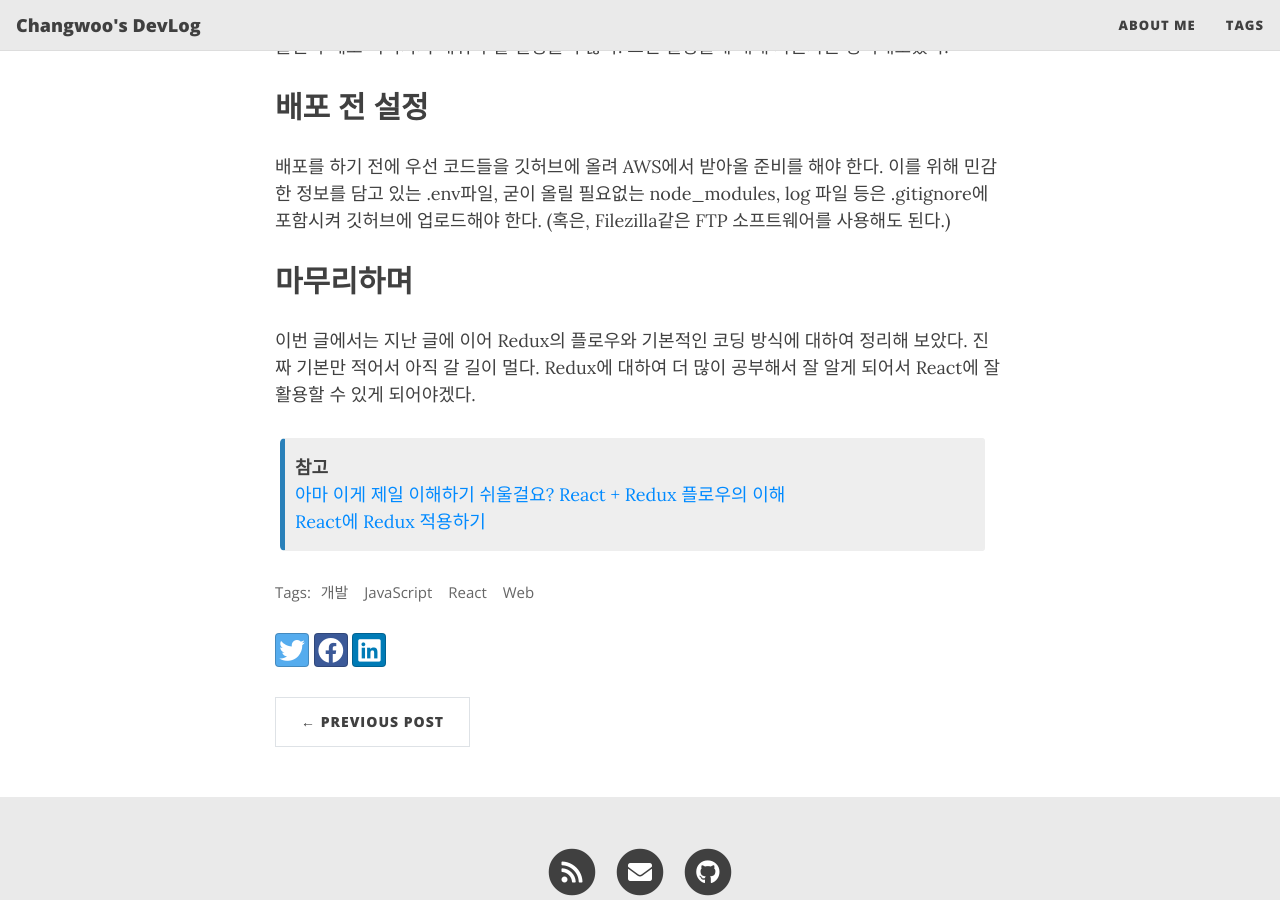
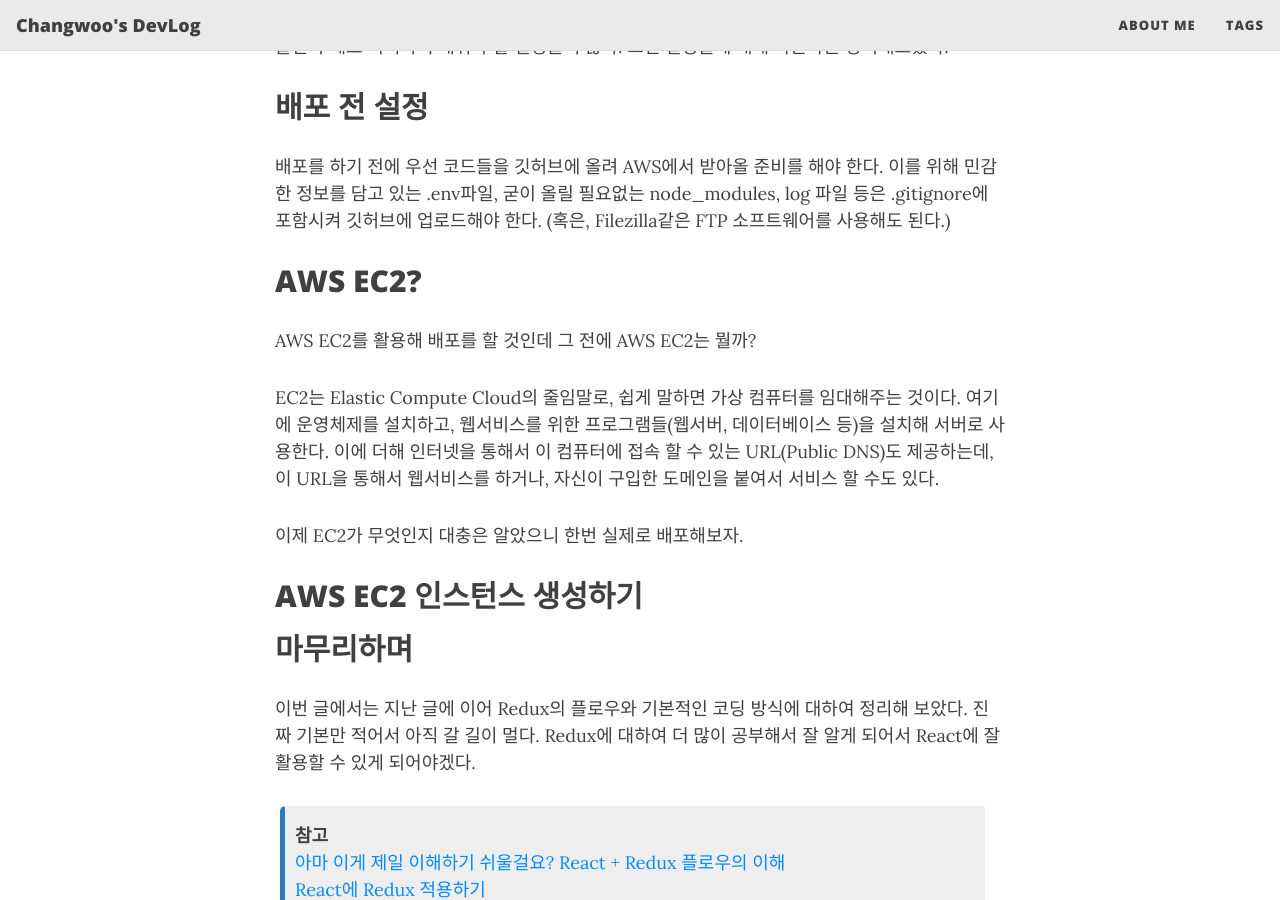
Before and after one commit to scw3812/scw3812.github.io, a Jekyll site: the page built from _posts/2021-05-05-c0ala-project-06.md, in a window 1280 px wide and 900 px high, scrolled down 462 px. Built offline with Jekyll 4.4.1, drawn with Linux system fonts in a browser that asks for light colours; nearby versions of some CDN libraries.

Commit message:
Update 2021-05-05-c0ala-project-06.md

```diff
--- a/_posts/2021-05-05-c0ala-project-06.md
+++ b/_posts/2021-05-05-c0ala-project-06.md
@@ -19,6 +19,19 @@ AWS 배포를 하기 전에 우선 코드에서 여러가지 설정이 필요하
 굳이 올릴 필요없는 node_modules, log 파일 등은 .gitignore에 포함시켜 깃허브에 업로드해야 한다. (혹은, Filezilla같은
 FTP 소프트웨어를 사용해도 된다.)
 
+## AWS EC2?
+
+AWS EC2를 활용해 배포를 할 것인데 그 전에 AWS EC2는 뭘까?
+
+EC2는 Elastic Compute Cloud의 줄임말로, 쉽게 말하면 가상 컴퓨터를 임대해주는 것이다. 여기에 운영체제를 설치하고,
+웹서비스를 위한 프로그램들(웹서버, 데이터베이스 등)을 설치해 서버로 사용한다. 이에 더해 인터넷을 통해서 이 컴퓨터에
+접속 할 수 있는 URL(Public DNS)도 제공하는데, 이 URL을 통해서 웹서비스를 하거나, 자신이 구입한 도메인을 붙여서 서비스
+할 수도 있다.
+
+이제 EC2가 무엇인지 대충은 알았으니 한번 실제로 배포해보자.
+
+## AWS EC2 인스턴스 생성하기
+
 ## 마무리하며
 
 이번 글에서는 지난 글에 이어 Redux의 플로우와 기본적인 코딩 방식에 대하여 정리해 보았다. 진짜 기본만 적어서 아직 갈 길이
```
